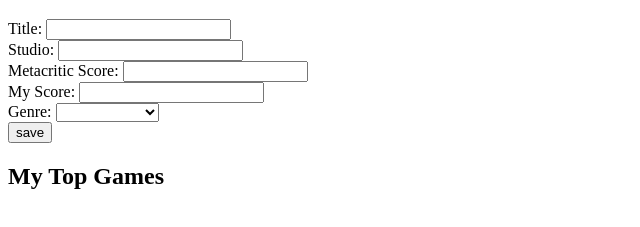
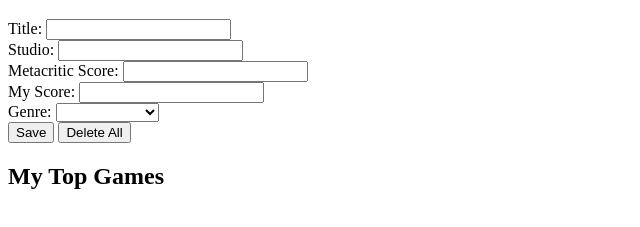
Before and after one commit to duncancryan/favourite_games, a plain HTML site: page index.html in a window 1280 px wide. Shown: the part 61-288 px from the top of the page, without its empty margins (0-640 px from the left). Drawn offline with Linux system fonts and the light colour scheme.

Commit message:
delete all button added

```diff
--- a/index.html
+++ b/index.html
@@ -48,7 +48,7 @@
 
         </div>
 
-        <input type="submit" value="save">
+        <input type="submit" value="Save">
 
         </form>
 
--- a/js/app.js
+++ b/js/app.js
@@ -1,6 +1,13 @@
 document.addEventListener('DOMContentLoaded', () => {
   const form = document.querySelector('#new-game-form');
   form.addEventListener('submit', formHandler);
+
+  const deleteAll = document.createElement("input");
+  deleteAll.type = "button";
+  deleteAll.id = "delete_all";
+  deleteAll.value = "Delete All";
+
+  form.append(deleteAll);
 
 });
 
```
